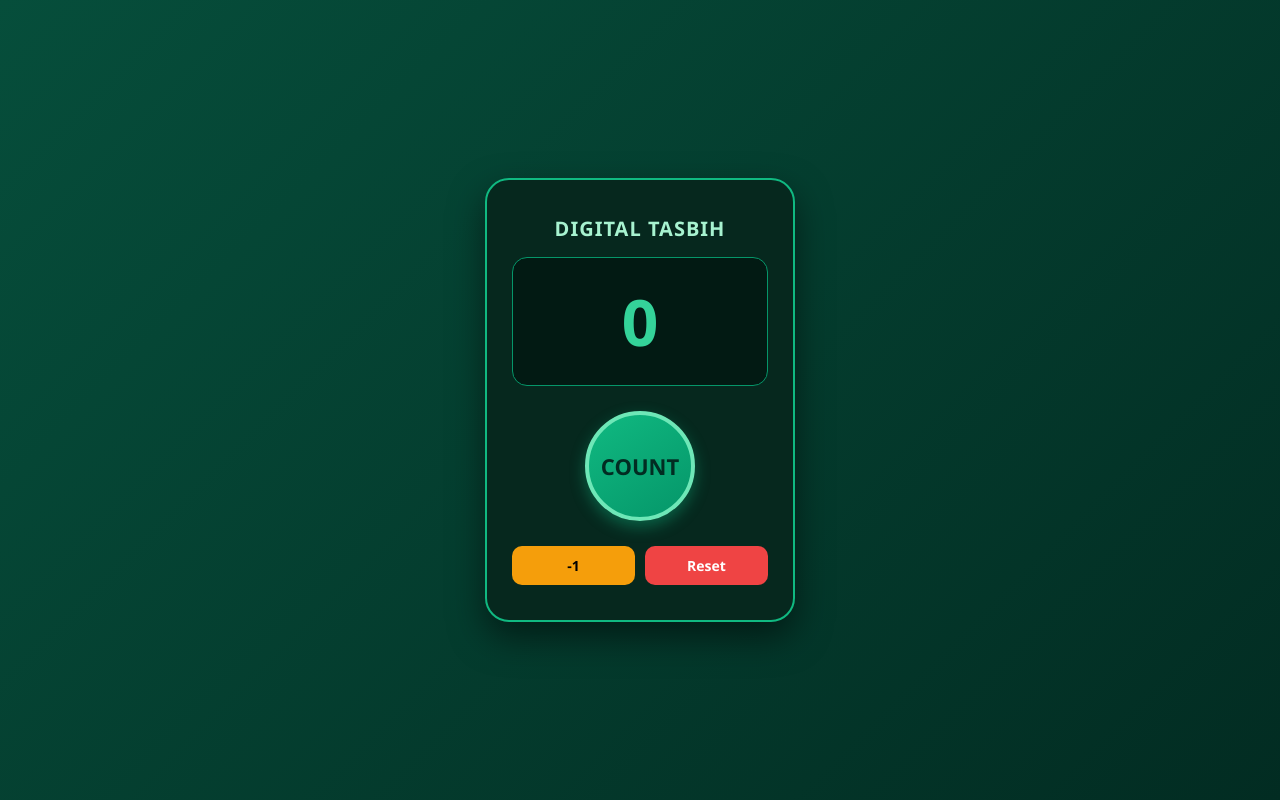
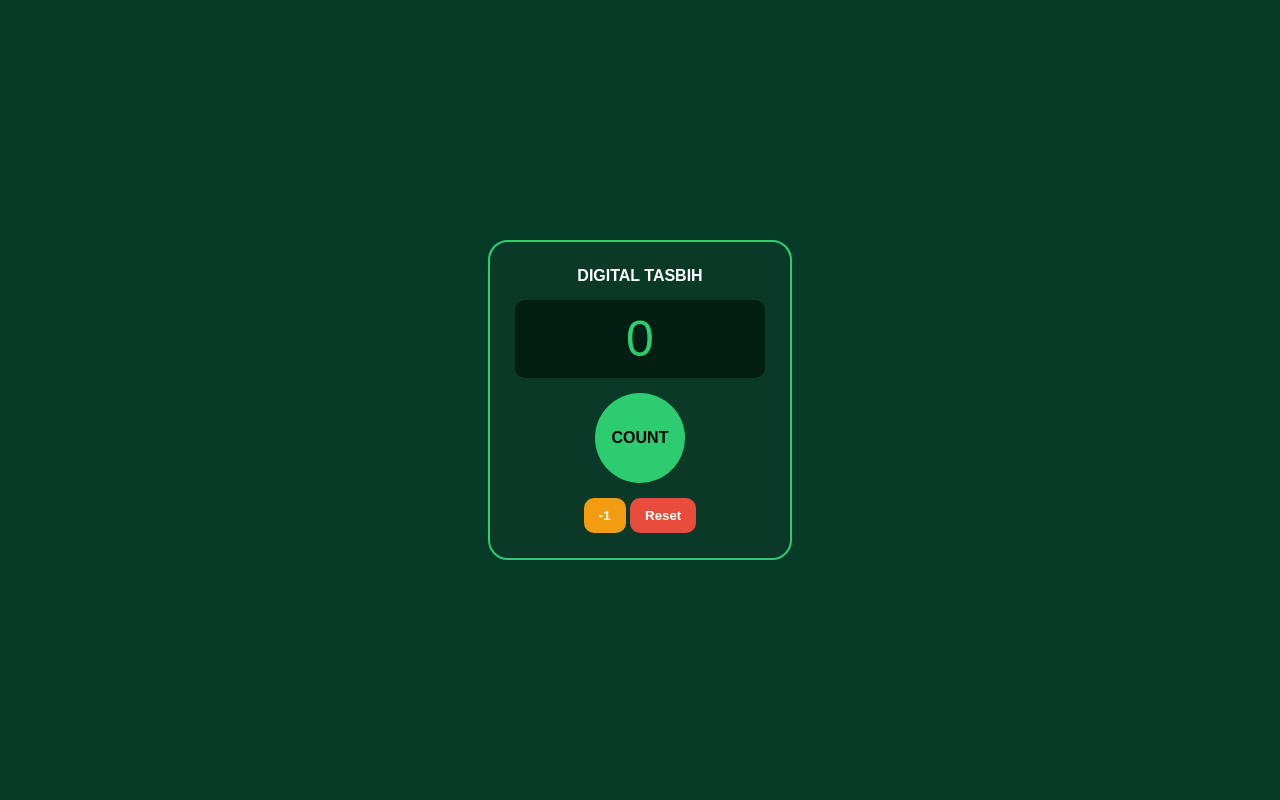
Before and after one commit to TasnimEtu/digital-tasbih-counter, a plain HTML site: page index.html in a window 1280 px wide. Drawn offline with Linux system fonts and the light colour scheme.

Commit message:
Added Arabic Salam screen

```diff
--- a/index.html
+++ b/index.html
@@ -1,138 +1,35 @@
 <!DOCTYPE html>
-<html lang="en">
+<html>
 <head>
-  <meta charset="UTF-8">
-  <title>Digital Tasbih Counter</title>
+  <title>Digital Tasbih</title>
   <style>
-    * {
-      box-sizing: border-box;
-      margin: 0;
-      padding: 0;
-      font-family: 'Segoe UI', Tahoma, Geneva, Verdana, sans-serif;
-    }
-
-    body {
-      background: linear-gradient(135deg, #064e3b, #022c22);
-      color: white;
-      display: flex;
-      justify-content: center;
-      align-items: center;
-      height: 100vh;
-    }
-
-    .app-card {
-      background-color: #06281e;
-      border: 2px solid #10b981;
-      border-radius: 24px;
-      padding: 35px 25px;
-      width: 310px;
-      text-align: center;
-      box-shadow: 0 15px 35px rgba(0, 0, 0, 0.5);
-    }
-
-    h2 {
-      font-size: 20px;
-      letter-spacing: 1px;
-      color: #a7f3d0;
-      margin-bottom: 15px;
-    }
-
-    .screen {
-      background-color: #021a13;
-      border: 1px solid #059669;
-      border-radius: 15px;
-      padding: 20px 10px;
-      margin-bottom: 25px;
-    }
-
-    #count {
-      font-size: 64px;
-      font-weight: bold;
-      color: #34d399;
-    }
-
-    .btn-count {
-      width: 110px;
-      height: 110px;
-      border-radius: 50%;
-      background: linear-gradient(145deg, #10b981, #059669);
-      color: #022c22;
-      font-size: 22px;
-      font-weight: bold;
-      border: 4px solid #6ee7b7;
-      cursor: pointer;
-      box-shadow: 0 6px 15px rgba(16, 185, 129, 0.4);
-      transition: transform 0.1s;
-    }
-
-    .btn-count:active {
-      transform: scale(0.94);
-    }
-
-    .controls {
-      margin-top: 25px;
-      display: flex;
-      justify-content: space-between;
-      gap: 10px;
-    }
-
-    .btn-small {
-      flex: 1;
-      padding: 10px;
-      border: none;
-      border-radius: 10px;
-      font-size: 14px;
-      font-weight: bold;
-      cursor: pointer;
-    }
-
-    .btn-minus {
-      background-color: #f59e0b;
-      color: #000;
-    }
-
-    .btn-reset {
-      background-color: #ef4444;
-      color: #fff;
-    }
+    body { margin: 0; height: 100vh; display: grid; place-items: center; background: #063b27; color: #fff; font-family: sans-serif; text-align: center; }
+    #salam { position: fixed; inset: 0; background: #04291a; display: grid; place-content: center; gap: 15px; z-index: 9; }
+    .box { background: #0a3a27; border: 2px solid #2ecc71; padding: 25px; border-radius: 20px; width: 250px; }
+    #c { font-size: 50px; background: #021d12; color: #2ecc71; padding: 10px; border-radius: 10px; margin: 15px 0; }
+    button { border: none; border-radius: 10px; padding: 10px 15px; font-weight: bold; cursor: pointer; }
+    .big { width: 90px; height: 90px; border-radius: 50%; background: #2ecc71; font-size: 16px; margin-bottom: 15px; }
   </style>
 </head>
 <body>
 
-  <div class="app-card">
-    <h2>DIGITAL TASBIH</h2>
+  <!-- শুরুতে শুধু আরবি সালাম -->
+  <div id="salam">
+    <h1 style="font-size: 40px; color: #a8ff78;">السَّلَامُ عَلَيْكُمْ</h1>
+    <button style="background:#2ecc71" onclick="salam.remove()">Start</button>
+  </div>
 
-    <div class="screen">
-      <div id="count">0</div>
-    </div>
-
-    <button class="btn-count" onclick="increment()">COUNT</button>
-
-    <div class="controls">
-      <button class="btn-small btn-minus" onclick="decrement()">-1</button>
-      <button class="btn-small btn-reset" onclick="resetCount()">Reset</button>
-    </div>
+  <!-- তাসবিহ -->
+  <div class="box">
+    <b>DIGITAL TASBIH</b>
+    <div id="c">0</div>
+    <button class="big" onclick="c.innerText++">COUNT</button><br>
+    <button style="background:#f39c12; color:#fff" onclick="if(c.innerText>0) c.innerText--"> -1 </button>
+    <button style="background:#e74c3c; color:#fff" onclick="c.innerText=0"> Reset </button>
   </div>
 
   <script>
-    let count = 0;
-
-    function increment() {
-      count++;
-      document.getElementById("count").innerText = count;
-    }
-
-    function decrement() {
-      if (count > 0) {
-        count--;
-        document.getElementById("count").innerText = count;
-      }
-    }
-
-    function resetCount() {
-      count = 0;
-      document.getElementById("count").innerText = count;
-    }
+    setTimeout(() => salam.remove(), 2500);
   </script>
 
 </body>
```
